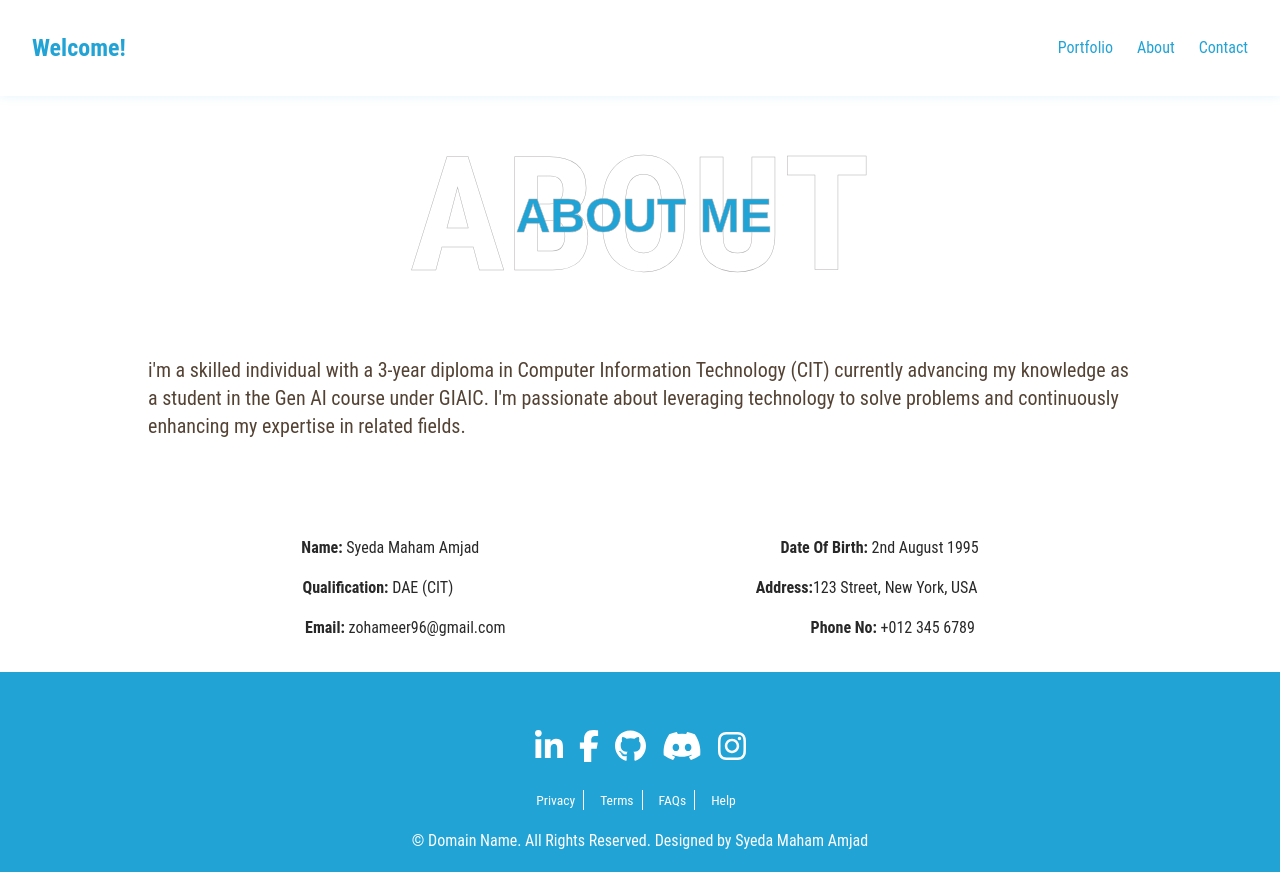
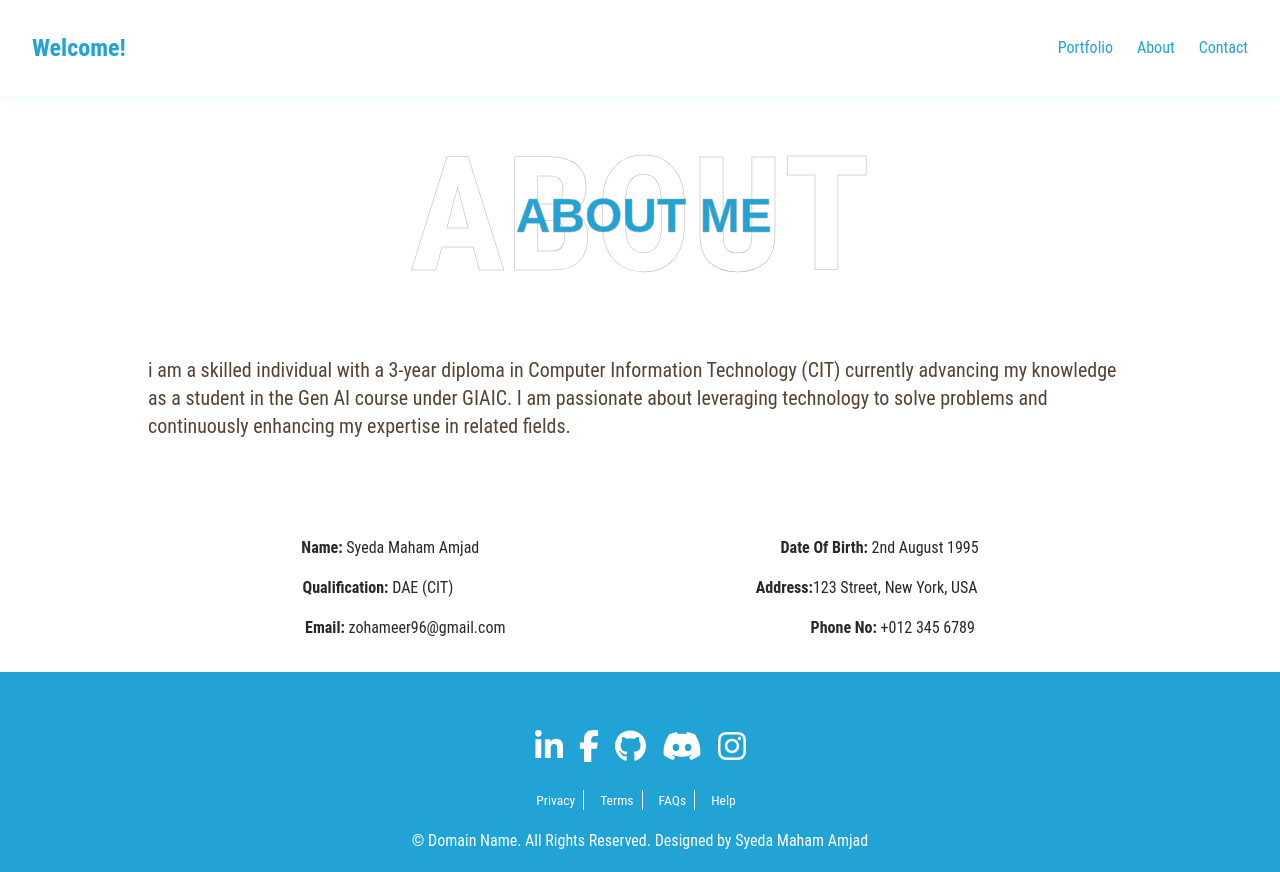
Before and after one commit to maham719/portfolio-assignment, a Next.js app: page /about in a window 1280 px wide. Built offline with nearby package versions, Linux system fonts and the light colour scheme.

Commit message:
Update page.tsx

```diff
--- a/src/app/about/page.tsx
+++ b/src/app/about/page.tsx
@@ -7,9 +7,9 @@ export default function About() {
       <div className="about">
         <p className="text-xl">
 
-          i'm a skilled individual with a 3-year diploma in Computer Information
+          i am a skilled individual with a 3-year diploma in Computer Information
           Technology (CIT) currently advancing my knowledge as a student in the
-          Gen AI course under GIAIC. I'm passionate about leveraging technology
+          Gen AI course under GIAIC. I am passionate about leveraging technology
           to solve problems and continuously enhancing my expertise in related
           fields.
         </p></div>
@@ -19,7 +19,7 @@ export default function About() {
               <b>Name:</b> Syeda Maham Amjad
               </p>
             <p>
-              <b>Date Of Birth:</b> 2nd August 1995{" "}
+              <b>Date Of Birth:</b> 2nd August 1995
             </p>
             </div>
 
```
